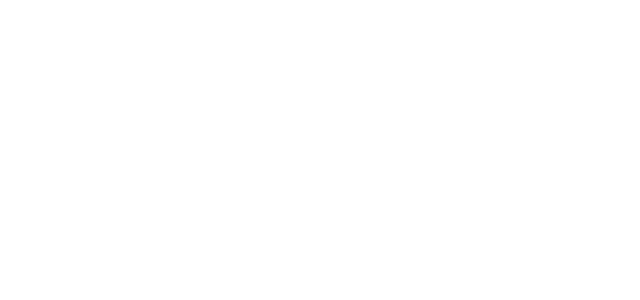
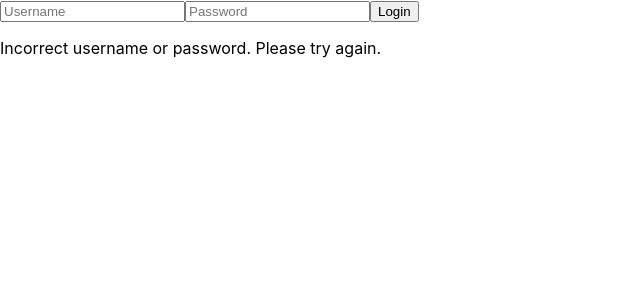
Before and after one commit to sergiulungu123/autobant, a React (Create React App) app: page /test in a window 1280 px wide. Before the commit this address had no page. Shown: the top 300 px of the page, without its empty margins (0-640 px from the left). Built offline with nearby package versions, Linux system fonts and the light colour scheme; what @userfront/toolkit would draw is missing.

Commit message:
add auth

```diff
--- a/package.json
+++ b/package.json
@@ -12,6 +12,9 @@
     "@testing-library/user-event": "^13.5.0",
     "@userfront/react": "^0.3.4",
     "@userfront/toolkit": "^1.0.2",
+    "bcrypt": "^5.1.1",
+    "bcryptjs": "^2.4.3",
+    "firebase": "^10.5.2",
     "react": "^18.2.0",
     "react-dom": "^18.2.0",
     "react-router-dom": "^6.17.0",
--- a/src/App.js
+++ b/src/App.js
@@ -1,78 +1,20 @@
-import {
-  Link,
-  Navigate,
-  Route,
-  BrowserRouter as Router,
-  Routes,
-  useLocation,
-  useParams,
-} from "react-router-dom";
-import Userfront, {
-  LoginForm,
-  PasswordResetForm,
-  SignupForm
-} from "@userfront/toolkit/react";
+import { Route, BrowserRouter as Router, Routes } from 'react-router-dom';
 
-import AccordionSteps from '../src/components/accordion'
 import Cards from './routes/cards';
+import FrameworkCard from './components/frameworkCard';
 import React from 'react';
+import Userfront from '@userfront/toolkit/react';
 
-Userfront.init("7n84wr7n");
+Userfront.init('7n84wr7n');
 function App() {
   return (
     <Router>
       <Routes>
         <Route path="/" element={<Cards />} />
-        <Route path="/login" element={<Login />} />
-        <Route path="/reset/:uuid/:token/:type" element={<PasswordResetWithQueryParams />} />
-
-        <Route
-            path="/back-office"
-            element={
-              <RequireAuth>
-                <AccordionSteps />
-              </RequireAuth>
-            }
-          />
+        <Route path="/test" element={<FrameworkCard />} />
       </Routes>
     </Router>
   );
 }
-function RequireAuth({ children }) {
-  let location = useLocation();
-  if (!Userfront.tokens.accessToken) {
-    // Redirect to the /login page
-    return <Navigate to="/login" state={{ from: location }} replace />;
-  }
-  return children
-}
-
-function PasswordResetWithQueryParams() {
-  // Use the useParams hook to access and parse the query parameters
-  const { uuid, token, type } = useParams();
-
-  // Now you can use uuid, token, and type in your component
-  // For example:
-  console.log('UUID:', uuid);
-  console.log('Token:', token);
-  console.log('Type:', type);
-
-  return (
-    <div>
-      <h2>Password Reset</h2>
-      <PasswordResetForm />
-    </div>
-  );
-}
-
-function Login() {
-  return (
-    <div>
-      <h2>Login</h2>
-      <LoginForm />
-    </div>
-  );
-}
-
 
 export default App;
--- /dev/null
+++ b/src/components/config.jsx
@@ -0,0 +1,23 @@
+import { getAnalytics } from 'firebase/analytics';
+import { getFirestore } from 'firebase/firestore';
+// Import the functions you need from the SDKs you need
+import { initializeApp } from 'firebase/app';
+// TODO: Add SDKs for Firebase products that you want to use
+// https://firebase.google.com/docs/web/setup#available-libraries
+
+// Your web app's Firebase configuration
+// For Firebase JS SDK v7.20.0 and later, measurementId is optional
+const firebaseConfig = {
+  apiKey: 'AIzaSyB6L4s1oDyOxeHtVG-pKoHWCRr88cBE8I4',
+  authDomain: 'autobant-1f848.firebaseapp.com',
+  projectId: 'autobant-1f848',
+  storageBucket: 'autobant-1f848.appspot.com',
+  messagingSenderId: '464041843857',
+  appId: '1:464041843857:web:8d4c769562ed67e6367330',
+  measurementId: 'G-WSLYLDBSV8',
+};
+
+// Initialize Firebase
+const app = initializeApp(firebaseConfig);
+const analytics = getAnalytics(app);
+export const db = getFirestore(app);
--- a/src/components/frameworkCard.jsx
+++ b/src/components/frameworkCard.jsx
@@ -1,39 +1,87 @@
 import * as React from 'react';
 
-import Button from '@mui/material/Button';
-import Card from '@mui/material/Card';
-import { CardActionArea } from '@mui/material';
-import CardActions from '@mui/material/CardActions';
-import CardContent from '@mui/material/CardContent';
-import CardMedia from '@mui/material/CardMedia';
-import { Link } from 'react-router-dom';
-import Typography from '@mui/material/Typography';
+import { addDoc, collection, getDocs } from 'firebase/firestore';
 
-export default function FrameworkCard({ name, describtion, imagePath }) {
+import bcrypt from 'bcryptjs';
+import { db } from './config';
+import { useState } from 'react';
+
+function FrameworkCard() {
+  const [username, setUsername] = useState('');
+  const [password, setPassword] = useState('');
+  const [isCorrectPassword, setIsCorrectPassword] = useState(false);
+  const [isLoggedIn, setIsLoggedIn] = useState(false);
+
+  const compare = (pass, hash) => {
+    if (pass && hash) {
+      return bcrypt.compareSync(pass, hash);
+    } else {
+      console.log('Invalid password');
+      return false; // Return false for invalid passwords
+    }
+  };
+
+  const handleLogin = async () => {
+    console.log('start');
+    const usersCollection = collection(db, 'users');
+    const usersSnapshot = await getDocs(usersCollection);
+    const userData = usersSnapshot.docs.map((doc) => doc.data());
+    const isValidPassword = compare(password, userData[0].password);
+
+    if (isValidPassword) {
+      setIsLoggedIn(true);
+      setIsCorrectPassword(true);
+    } else {
+      setIsLoggedIn(false);
+      setIsCorrectPassword(false);
+    }
+  };
+
+  const handleLogout = () => {
+    setIsLoggedIn(false);
+    setUsername('');
+    setPassword('');
+  };
+
+  const renderContent = () => {
+    if (isLoggedIn) {
+      return (
+        <div>
+          <p>Welcome, {username}!</p>
+          {/* Render additional content for authorized users */}
+          <button onClick={handleLogout}>Logout</button>
+        </div>
+      );
+    } else if (isCorrectPassword === false) {
+      return (
+        <div>
+          <p>Incorrect username or password. Please try again.</p>
+        </div>
+      );
+    } else {
+      return null;
+    }
+  };
+
   return (
-    <Card sx={{ maxWidth: 200, maxHeight: 300 }}>
-      <CardActionArea>
-        <CardMedia
-          component="img"
-          style={{ height: '140px', width: 'auto' }}
-          image="https://upload.wikimedia.org/wikipedia/commons/a/a8/NestJS.svg"
-        />
-        <CardContent>
-          <Typography gutterBottom variant="h5" component="div">
-            {name}
-          </Typography>
-          <Typography variant="body2" color="text.secondary">
-            {describtion}
-          </Typography>
-          <CardActions>
-            <Link to="/learn-more">
-              {' '}
-              {/* Link to the "Learn More" page */}
-              <Button>Learn More</Button>
-            </Link>
-          </CardActions>
-        </CardContent>
-      </CardActionArea>
-    </Card>
+    <div>
+      <input
+        value={username}
+        onChange={(e) => setUsername(e.target.value)}
+        placeholder="Username"
+      />
+      <input
+        value={password}
+        onChange={(e) => setPassword(e.target.value)}
+        placeholder="Password"
+        type="password"
+      />
+      <button type="submit" onClick={handleLogin}>
+        Login
+      </button>
+      <main>{renderContent()}</main>
+    </div>
   );
 }
+
+export default FrameworkCard;
--- a/src/routes/cards.jsx
+++ b/src/routes/cards.jsx
@@ -1,31 +1,9 @@
 import * as React from 'react';
-
-import Userfront, {
-  LoginForm,
-  PasswordResetForm,
-  SignupForm,
-} from '@userfront/toolkit/react';
-
-import FrameworkCard from '../components/frameworkCard';
 
 export default function Cards() {
   return (
     <div>
-      <FrameworkCard
-        name={'NestJs'}
-        imagePath={'https://commons.wikimedia.org/wiki/File:NestJS.svg'}
-      />
-      <PasswordReset />
-      <button onClick={Userfront.logout}>Logout</button>
+
     </div>
   );
-
-  function PasswordReset() {
-    return (
-      <div>
-        <h2>Password Reset</h2>
-        <PasswordResetForm />
-      </div>
-    );
-  }
 }
```
Also changed, not shown: 1 other file (tests, documents, lock files or other folders).
